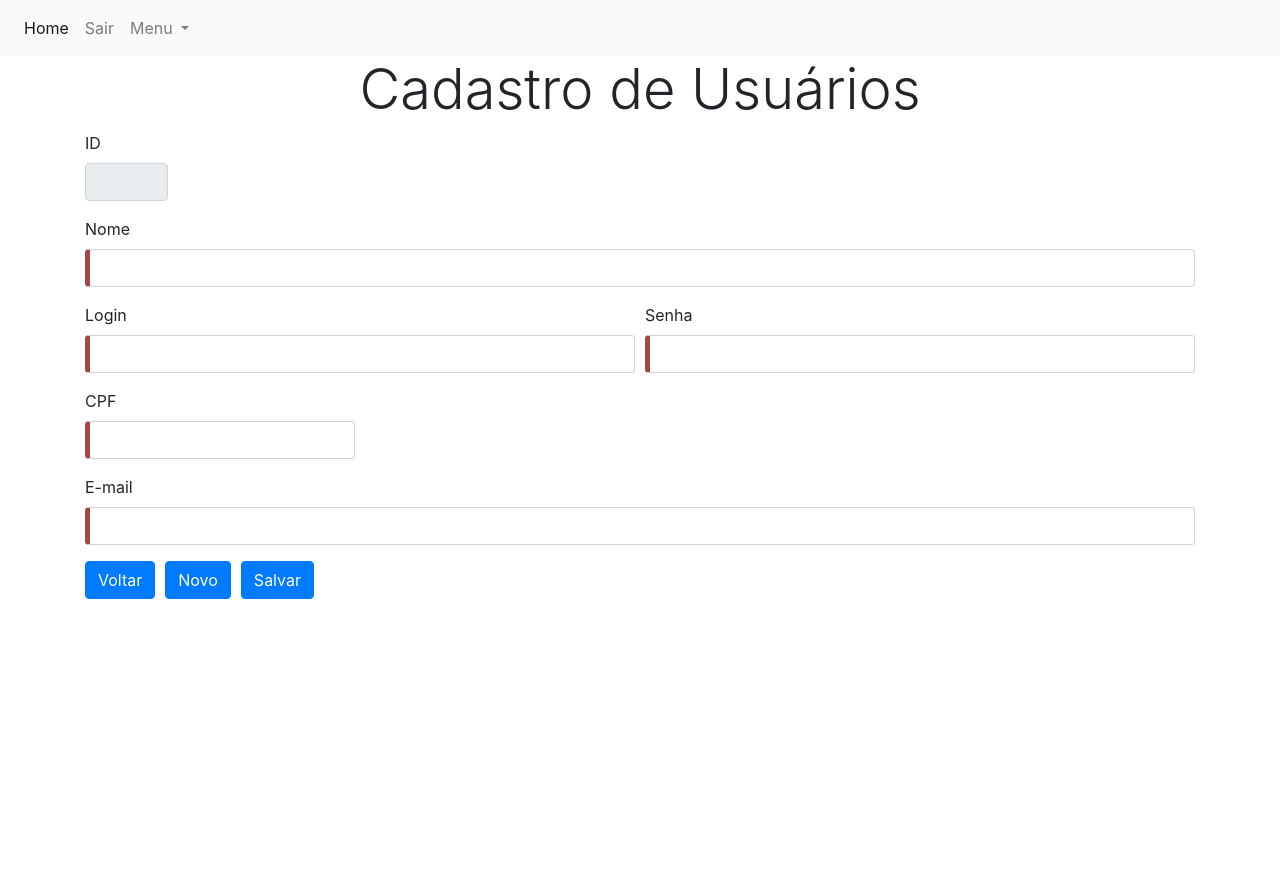
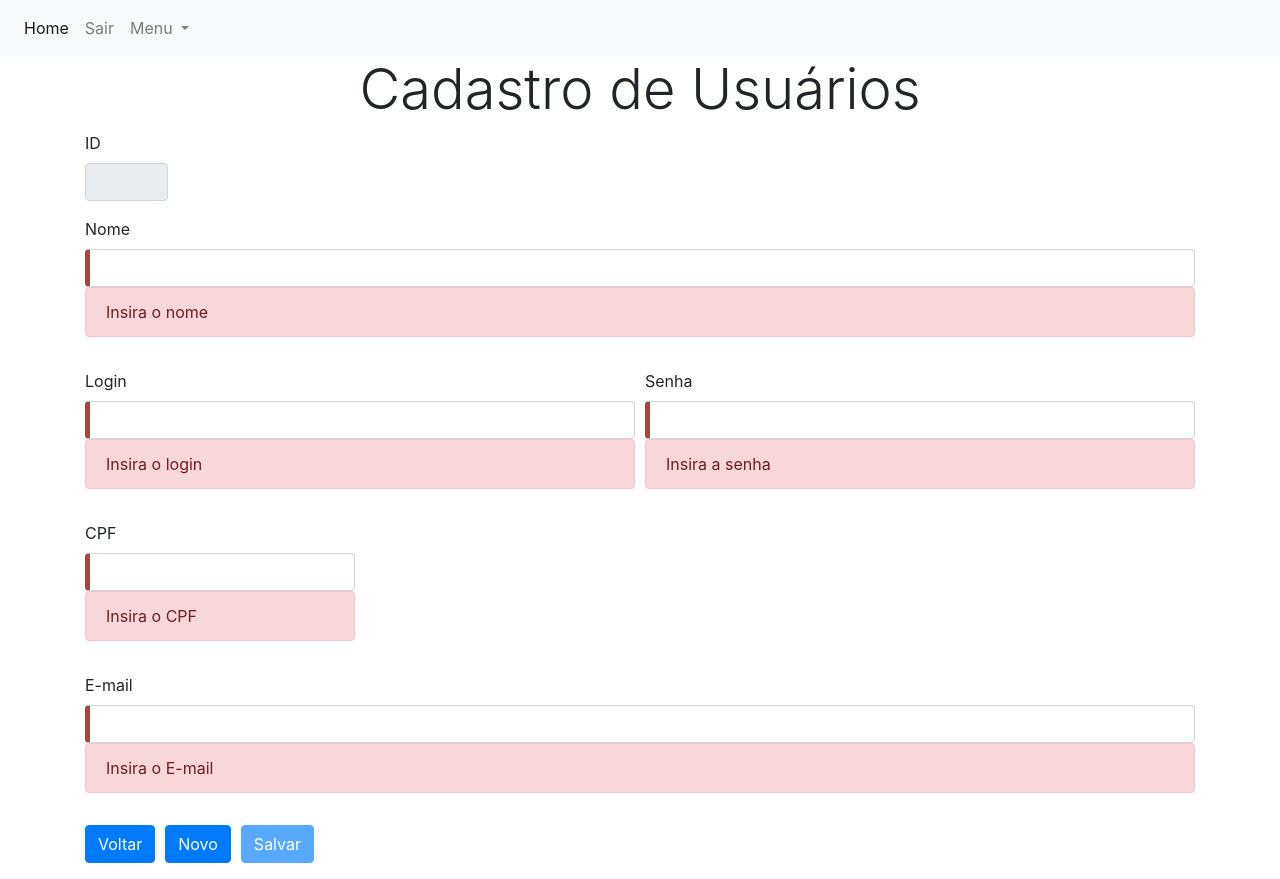
Before and after one commit to Jordan-Negreiros/SpringBoot-Angular-FrontEnd, an Angular app: page /usuarioAdd in a window 1280 px wide. Before the commit the page ends 800 px from the top, so only its background shows below. Built offline with nearby package versions, Linux system fonts and the light colour scheme; sample sign-in values are in the browser's storage.

Commit message:
Implementando validações no cadastro e login

```diff
--- a/src/app/app.component.html
+++ b/src/app/app.component.html
@@ -1,5 +1,5 @@
 <div id="page-content-wrapper" >
-  <nav class="navbar navbar-expand-lg navbar-light bg-light" >
+  <nav class="navbar navbar-expand-lg navbar-light bg-light" [hidden]="esconderBarra()">
 
     <div class="collapse navbar-collapse" id="navbarSupportedContent">
       <ul class="navbar-nav mr-auto">
--- a/src/app/app.component.ts
+++ b/src/app/app.component.ts
@@ -26,4 +26,12 @@ export class AppComponent implements OnInit{
     this.router.navigate(['login']);
   }
 
+  public esconderBarra() {
+    if (localStorage.getItem('token') !== null && localStorage.getItem('token').toString().trim() !== null) {
+      return false;
+    }else {
+      return true;
+    }
+  }
+
 }
--- a/src/app/componente/usuario/usuario-add/usuario-add.component.html
+++ b/src/app/componente/usuario/usuario-add/usuario-add.component.html
@@ -1,53 +1,71 @@
-<form class="container">
+<form class="container" #formValidate="ngForm">
 
-<h3 class="text-center display-4">Cadastro de Usuários</h3>
+  <h3 class="text-center display-4">Cadastro de Usuários</h3>
 
   <div class="form-row">
     <div class="form-group col-md-1">
       <label for="id">ID</label>
-      <input type="text" class="form-control" [(ngModel)]="usuario.id" id="id" name="id" readonly="readonly" autocomplete="false">
+      <input type="text" class="form-control" [(ngModel)]="usuario.id" id="id" name="id" readonly="readonly"
+             autocomplete="false">
     </div>
   </div>
 
   <div class="form-row">
     <div class="form-group col-md-12">
       <label for="nome">Nome</label>
-      <input type="text" class="form-control" [(ngModel)]="usuario.nome" id="nome" name="nome" required="required">
+      <input type="text" class="form-control" [(ngModel)]="usuario.nome" id="nome" name="nome" #nome="ngModel" required="required">
+      <div *ngIf="nome.errors"
+           class="alert alert-danger"> Insira o nome</div>
     </div>
   </div>
 
   <div class="form-row">
     <div class="form-group col-md-6">
       <label for="login">Login</label>
-      <input type="text" class="form-control" [(ngModel)]="usuario.login" id="login" name="login" required="required">
+      <input type="text" class="form-control" [(ngModel)]="usuario.login" id="login" name="login"
+             #login="ngModel" required="required">
+      <div *ngIf="login.errors"
+           class="alert alert-danger"> Insira o login</div>
     </div>
 
     <div class="form-group col-md-6">
       <label for="senha">Senha</label>
-      <input type="password" class="form-control" [(ngModel)]="usuario.senha" id="senha" name="senha" required="required">
+      <input type="password" class="form-control" [(ngModel)]="usuario.senha" id="senha" name="senha" #senha="ngModel"
+             required="required">
+      <div *ngIf="senha.errors"
+           class="alert alert-danger"> Insira a senha</div>
     </div>
   </div>
 
   <div class="form-row">
     <div class="form-group col-md-3">
       <label for="cpf">CPF</label>
-      <input type="text" class="form-control" [(ngModel)]="usuario.cpf" id="cpf" name="cpf" required="required">
+      <input type="text" class="form-control" [(ngModel)]="usuario.cpf" id="cpf" name="cpf" #cpf="ngModel"
+             required="required">
+      <div *ngIf="cpf.errors"
+           class="alert alert-danger"> Insira o CPF</div>
     </div>
   </div>
 
   <div class="form-row">
     <div class="form-group col-md-12">
       <label for="email">E-mail</label>
-      <input type="text" class="form-control" [(ngModel)]="usuario.email" id="email" name="email" required="required">
+      <input type="text" class="form-control" [(ngModel)]="usuario.email" id="email" name="email" #email="ngModel"
+             required="required">
+      <div *ngIf="email.errors"
+           class="alert alert-danger"> Insira o E-mail</div>
     </div>
   </div>
 
   <div class="form-row">
     <div class="form-group col-md-6">
       <button type="button" class="btn btn-primary"
-              [routerLink]="['/usuarioList']" routerLinkActive="router-link-active">Voltar</button>
+              [routerLink]="['/usuarioList']" routerLinkActive="router-link-active">Voltar
+      </button>
       <button type="button" class="btn btn-primary" (click)="novo()" style="margin-left: 10px">Novo</button>
-      <button type="button" class="btn btn-primary" (click)="salvarUser()" style="margin-left: 10px">Salvar</button>
+      <button type="button" class="btn btn-primary" [disabled]="formValidate.invalid" (click)="salvarUser()"
+              style="margin-left: 10px">Salvar
+      </button>
     </div>
   </div>
 
--- a/src/app/login/login.component.ts
+++ b/src/app/login/login.component.ts
@@ -1,5 +1,6 @@
 import { Component, OnInit } from '@angular/core';
 import {LoginServiceService} from '../service/login-service.service';
+import {Router} from '@angular/router';
 
 @Component({
   selector: 'app-login',
@@ -10,7 +11,7 @@ export class LoginComponent implements OnInit {
 
   usuario = {login: '', senha: ''}
 
-  constructor(private loginService: LoginServiceService) {
+  constructor(private loginService: LoginServiceService, private router: Router) {
   }
 
   public login() {
@@ -19,6 +20,9 @@ export class LoginComponent implements OnInit {
 
 
   ngOnInit() {
+    if (localStorage.getItem('token') !== null && localStorage.getItem('token').toString().trim() !== null) {
+      this.router.navigate(['home']);
+    }
   }
 
 }
```
